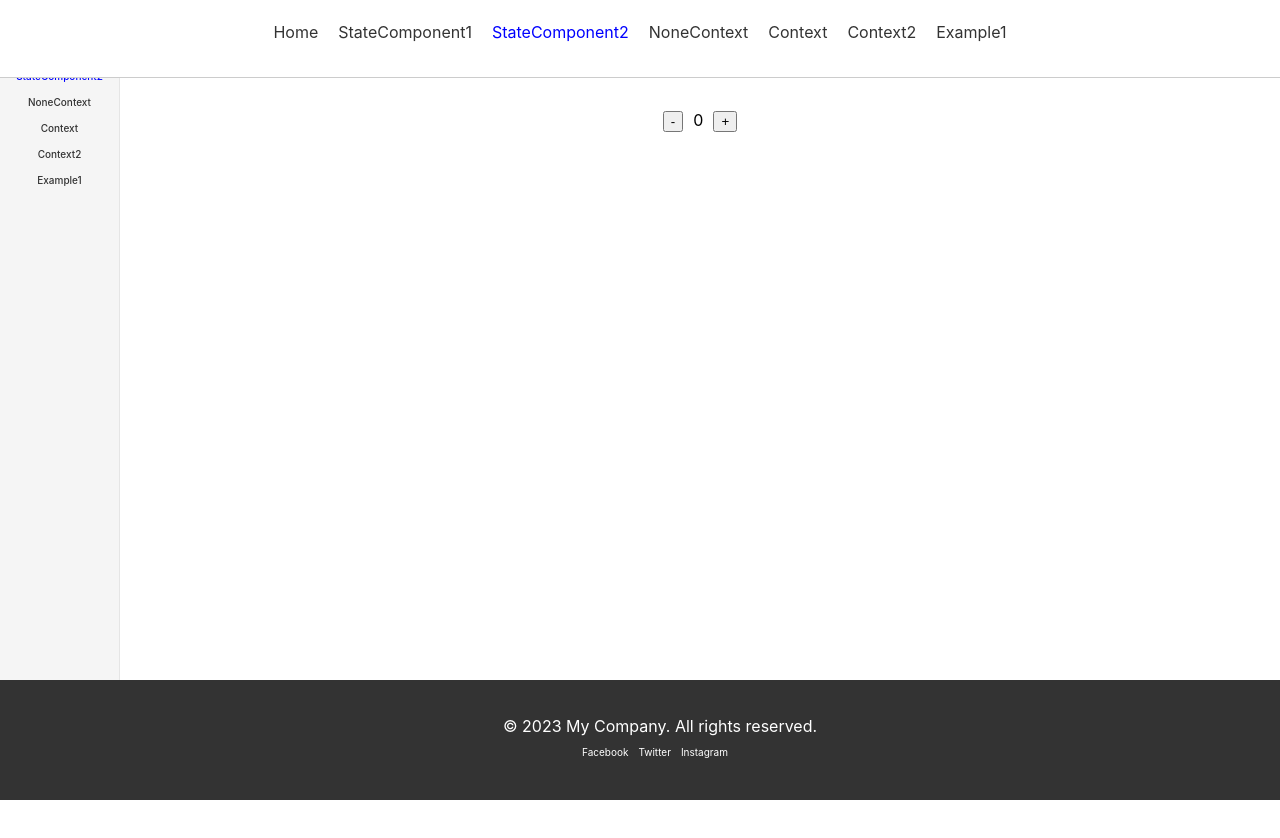
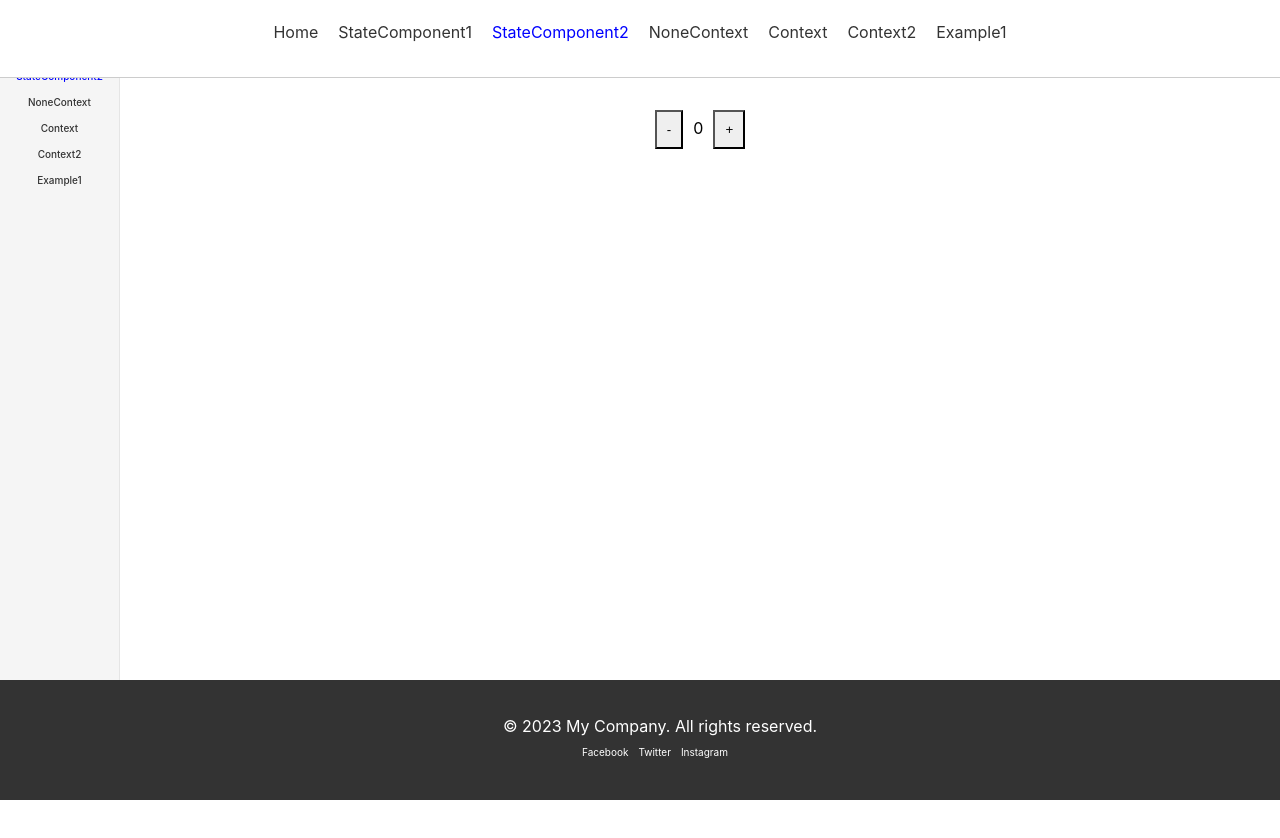
Before and after one commit to kyoungminlee32/react-typescript, a React (Create React App) app: page /react-typescript/StateComponent2 in a window 1280 px wide. Shown: the top 838 px of the page. Built offline with nearby package versions, Linux system fonts and the light colour scheme.

Commit message:
탑버튼 패딩 크기 수정, 아이폰에서 버튼 라운드 수정

```diff
--- a/src/components/Button/index.tsx
+++ b/src/components/Button/index.tsx
@@ -1,6 +1,9 @@
 import styled from '@emotion/styled';
 
-const Container = styled.button``;
+const Container = styled.button`
+  padding: 1rem;
+  border-radius: 0;
+`;
 
 interface Props {
   label: string;
```
